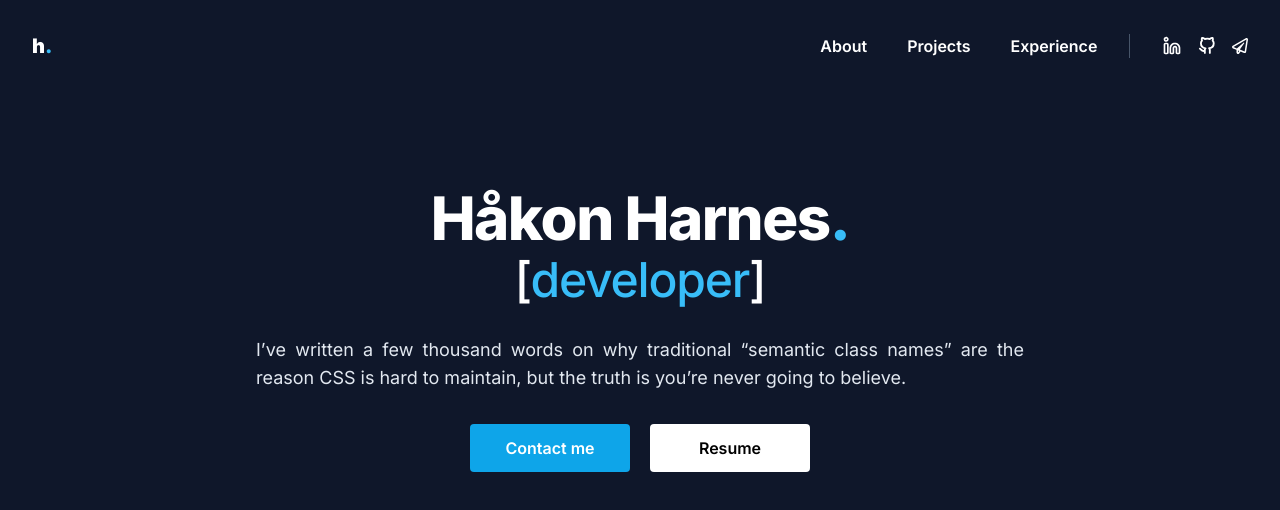
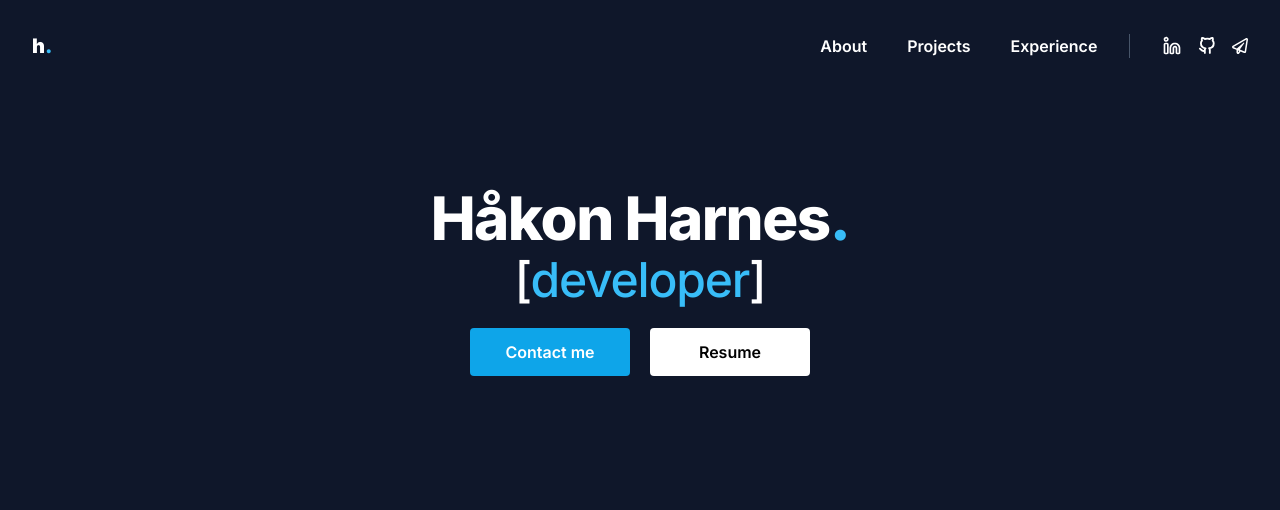
Before and after one commit to HakonHarnes/website, a Next.js app: page / in a window 1280 px wide. Shown: the top 510 px of the page. Built offline with nearby package versions, Linux system fonts and the light colour scheme.

Commit message:
chore: clean up temporary hero page

```diff
--- a/app/components/Button.tsx
+++ b/app/components/Button.tsx
@@ -14,7 +14,7 @@ function buttonColorClasses(color: ButtonColors) {
 
   switch (color) {
     case "white":
-      return `${baseClasses} bg-white hover:bg-yellow-400 text-black`;
+      return `${baseClasses} bg-white hover:bg-gray-300 text-black`;
     case "sky":
     default:
       return `${baseClasses} bg-sky-500 hover:bg-sky-400 text-white`;
--- a/app/components/Hero.tsx
+++ b/app/components/Hero.tsx
@@ -9,12 +9,12 @@ export default function Hero() {
       <h2 className="text-3xl font-medium tracking-tight dark:text-white sm:text-4xl lg:text-5xl">
         [<span className="text-sky-400">developer</span>]
       </h2>
-      <p className="mx-auto my-6 max-w-3xl text-justify text-lg text-slate-200 ">
-        I’ve written a few thousand words on why traditional “semantic class
-        names” are the reason CSS is hard to maintain, but the truth is you’re
-        never going to believe.
-      </p>
-      <div className="flex gap-5">
+      {/* <p className="mx-auto my-6 max-w-3xl text-justify text-lg text-slate-200 "> */}
+      {/*   I’ve written a few thousand words on why traditional “semantic class */}
+      {/*   names” are the reason CSS is hard to maintain, but the truth is you’re */}
+      {/*   never going to believe. */}
+      {/* </p> */}
+      <div className="flex gap-5 pt-4">
         <Button href="/">Contact me</Button>
         <Button href="/" color="white">
           Resume
--- a/package.json
+++ b/package.json
@@ -3,7 +3,7 @@
   "version": "0.1.0",
   "private": true,
   "scripts": {
-    "dev": "next dev",
+    "dev": "next dev --turbo",
     "build": "next build",
     "start": "next start",
     "lint": "next lint"
```
